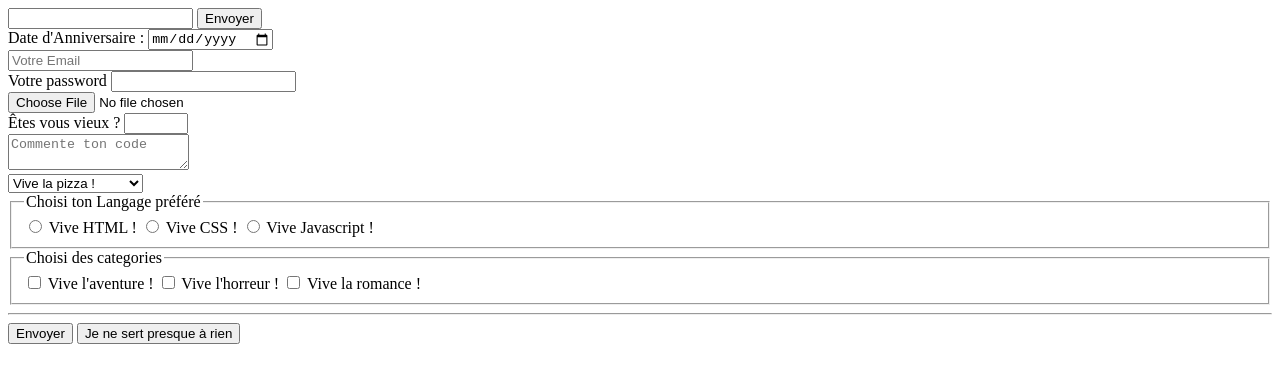
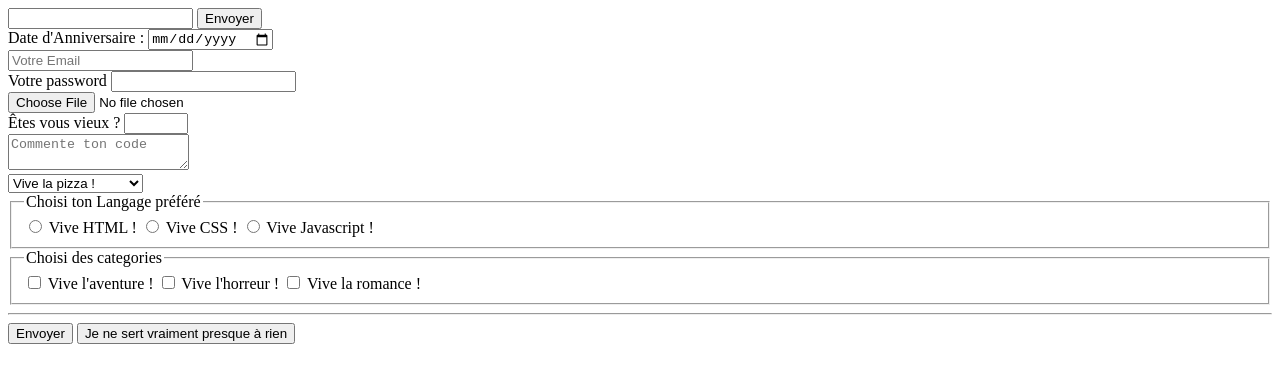
Before and after one commit to NolwennWM/dwwmArras, a plain HTML site: page 01-html/04-formulaire.html in a window 1280 px wide. Drawn offline with Linux system fonts and the light colour scheme.

Commit message:
correction button

```diff
--- a/01-html/04-formulaire.html
+++ b/01-html/04-formulaire.html
@@ -107,7 +107,7 @@
         <hr>
         <!-- button ou input:submit fonctionnent pour soumettre un formulaire -->
         <button type="submit">Envoyer</button>
-        <input type="button" value="Je ne sert presque à rien">
+        <input type="button" value="Je ne sert vraiment presque à rien">
     </form>
 </body>
 </html>
```
